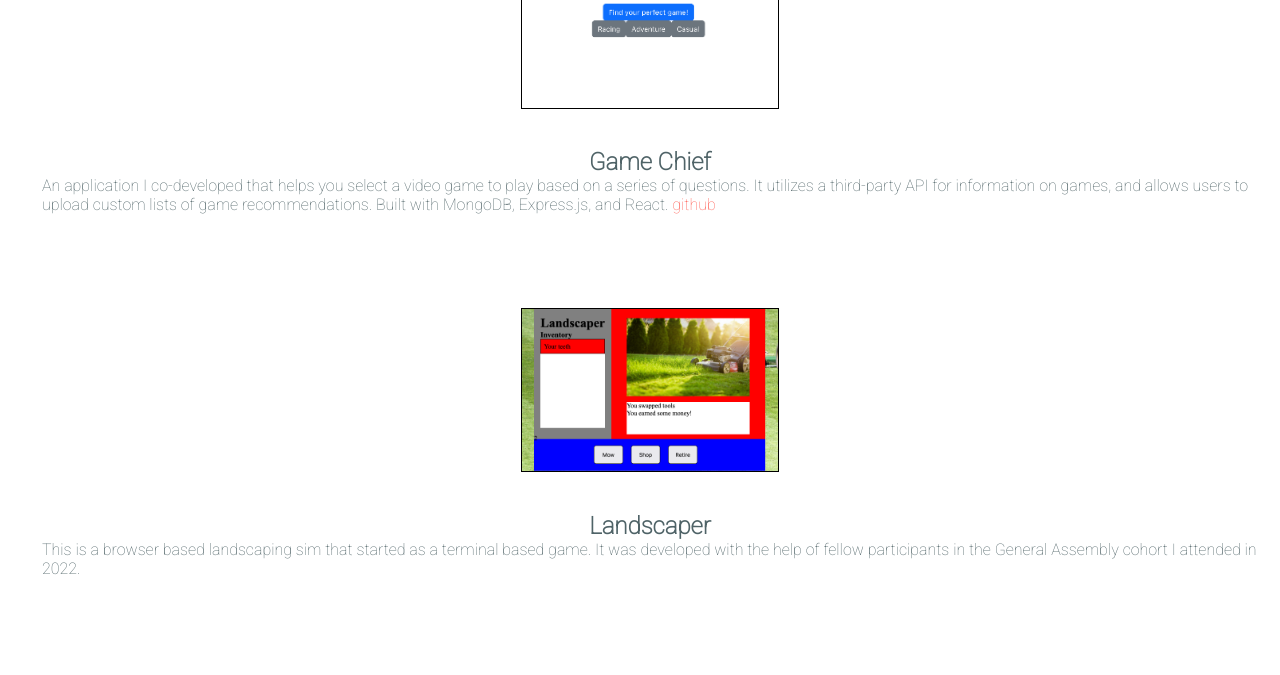
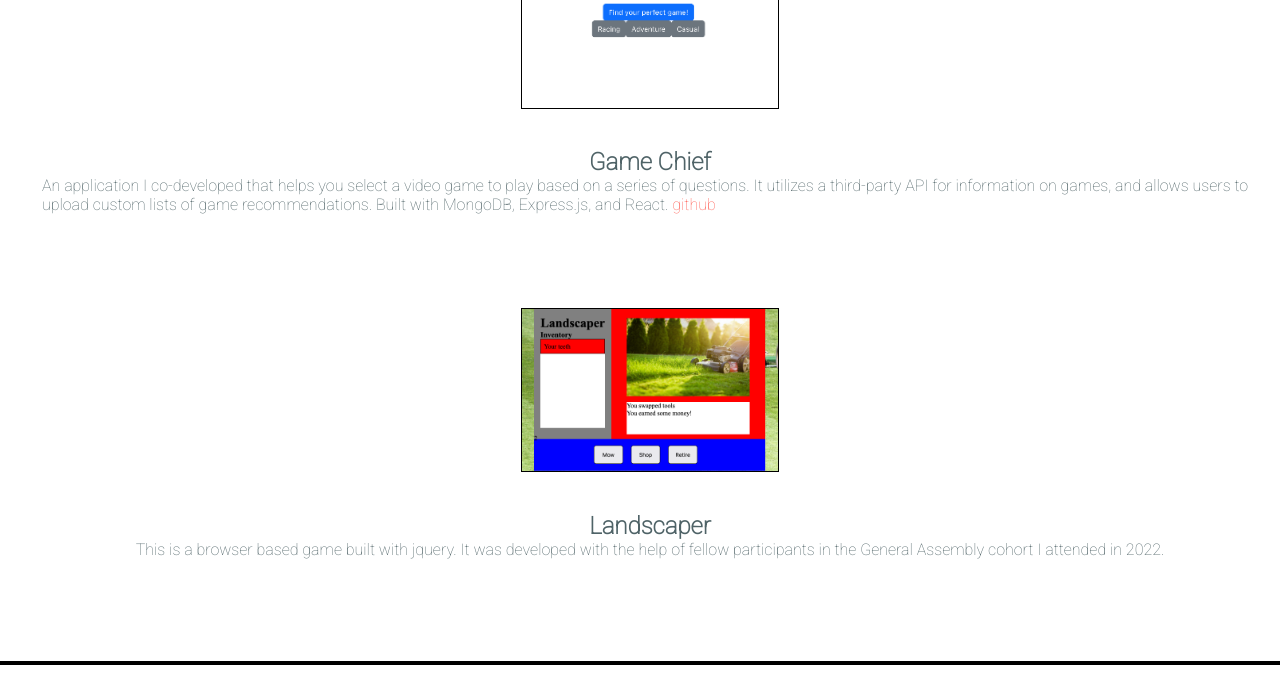
Before and after one commit to toferu/xtopherman.github.io, a website: page index.html in a window 1280 px wide. Shown: the part 1904-2579 px from the top of the page. Drawn offline with nearby package versions, Linux system fonts and the light colour scheme.

Commit message:
updated landscaper description

```diff
--- a/index.html
+++ b/index.html
@@ -98,7 +98,7 @@
                 <a class="img-link" href="./portfolio-draft/Landscaper/index.html">
                     <img id="landscaper" src="portfolio-draft/images/landscaper.png"></a>
                     <h2>Landscaper</h2>
-                    <p class="blurb">This is a browser based landscaping sim that started as a terminal based game. It was developed with the help of fellow participants in the General Assembly cohort I attended in 2022.</p><br/><br/>
+                    <p class="blurb">This is a browser based game built with jquery. It was developed with the help of fellow participants in the General Assembly cohort I attended in 2022.</p><br/><br/>
 
         </div>
     </section>
```
